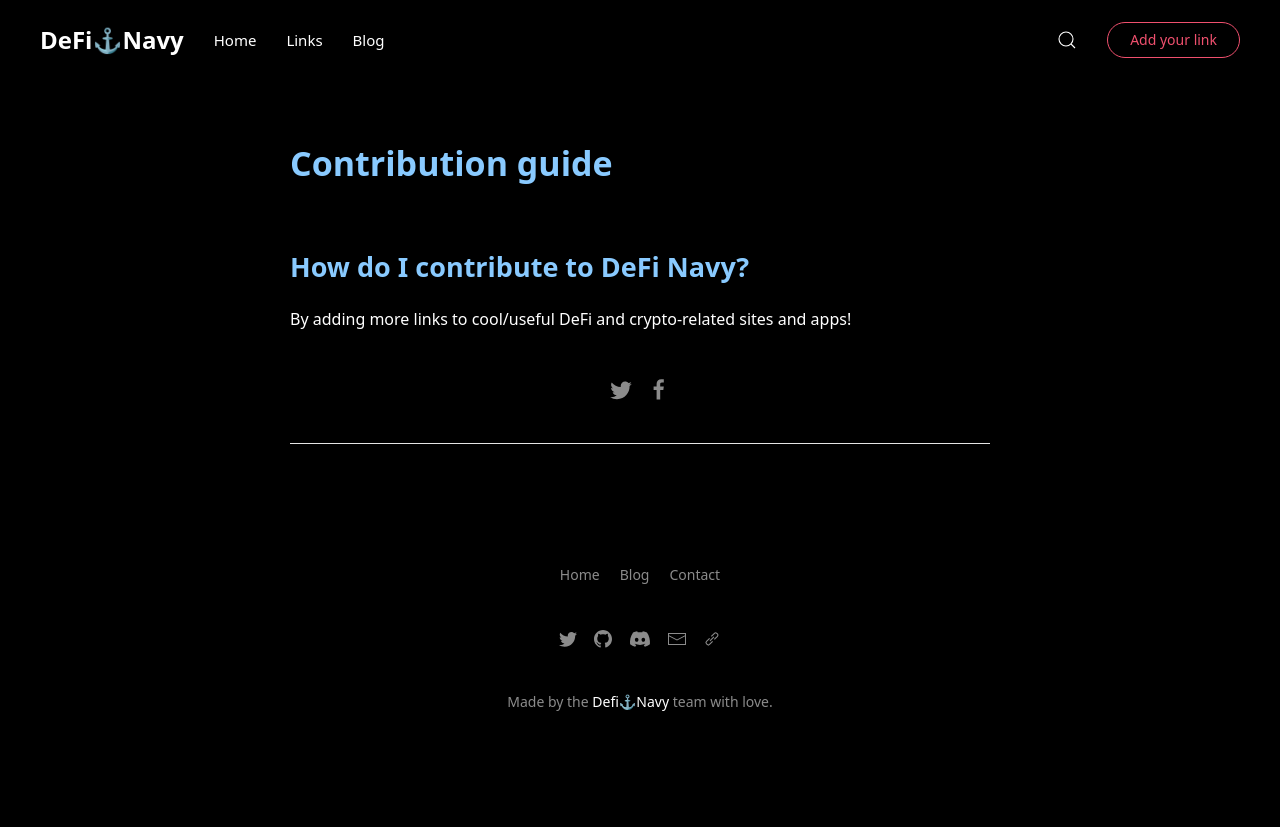
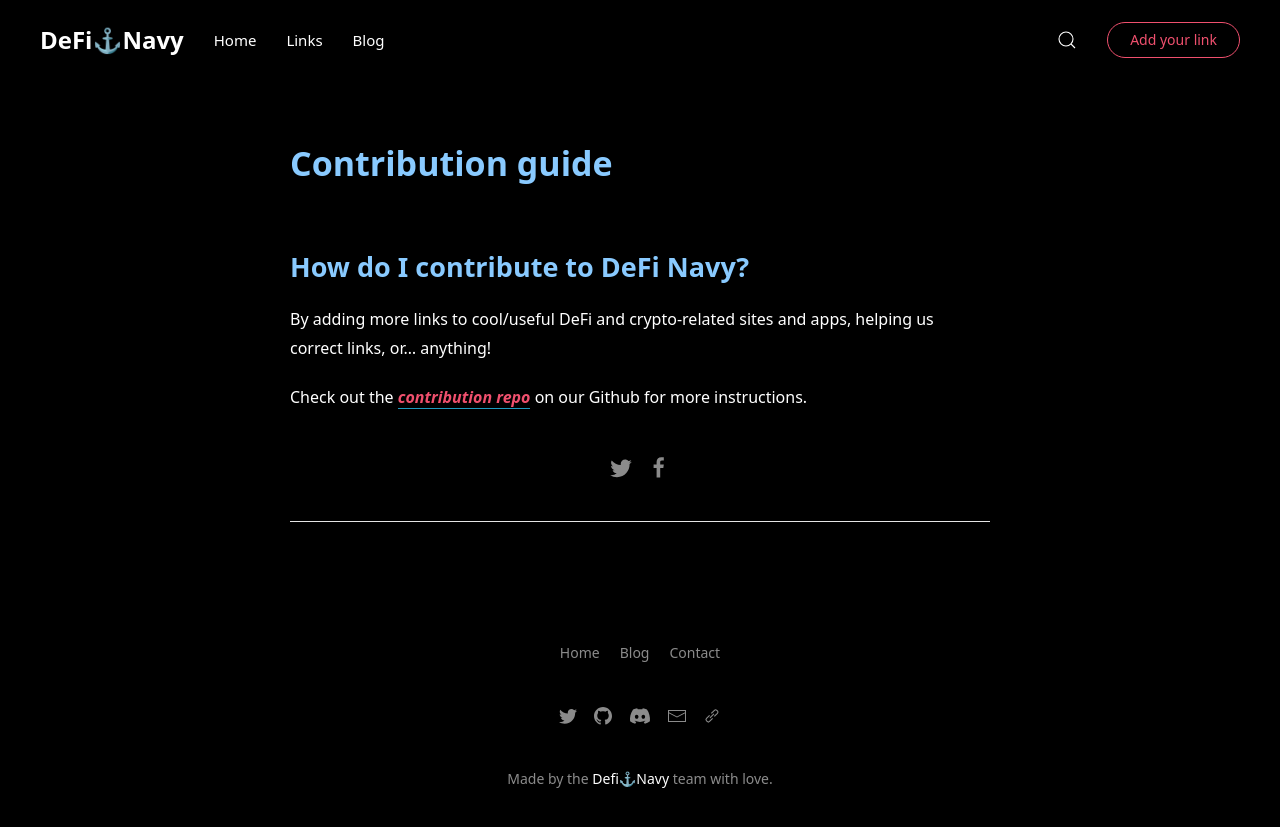
Before and after one commit to dreth/DefiNavyWebsite, a Jekyll site: the page built from _posts/2021-10-30-contributionguide.md, in a window 1280 px wide. Shown: the top 827 px of the page. Built offline with Jekyll 4.4.1, drawn with Linux system fonts in a browser that asks for light colours.

Commit message:
update contribution guide blog post

```diff
--- a/_posts/2021-10-30-contributionguide.md
+++ b/_posts/2021-10-30-contributionguide.md
@@ -6,4 +6,6 @@
 
 ## How do I contribute to DeFi Navy?
 
-By adding more links to cool/useful DeFi and crypto-related sites and apps!
+By adding more links to cool/useful DeFi and crypto-related sites and apps, helping us correct links, or... anything!
+
+Check out the [**_contribution repo_**](https://github.com/DefiNavy/website-contributions) on our Github for more instructions.
```
